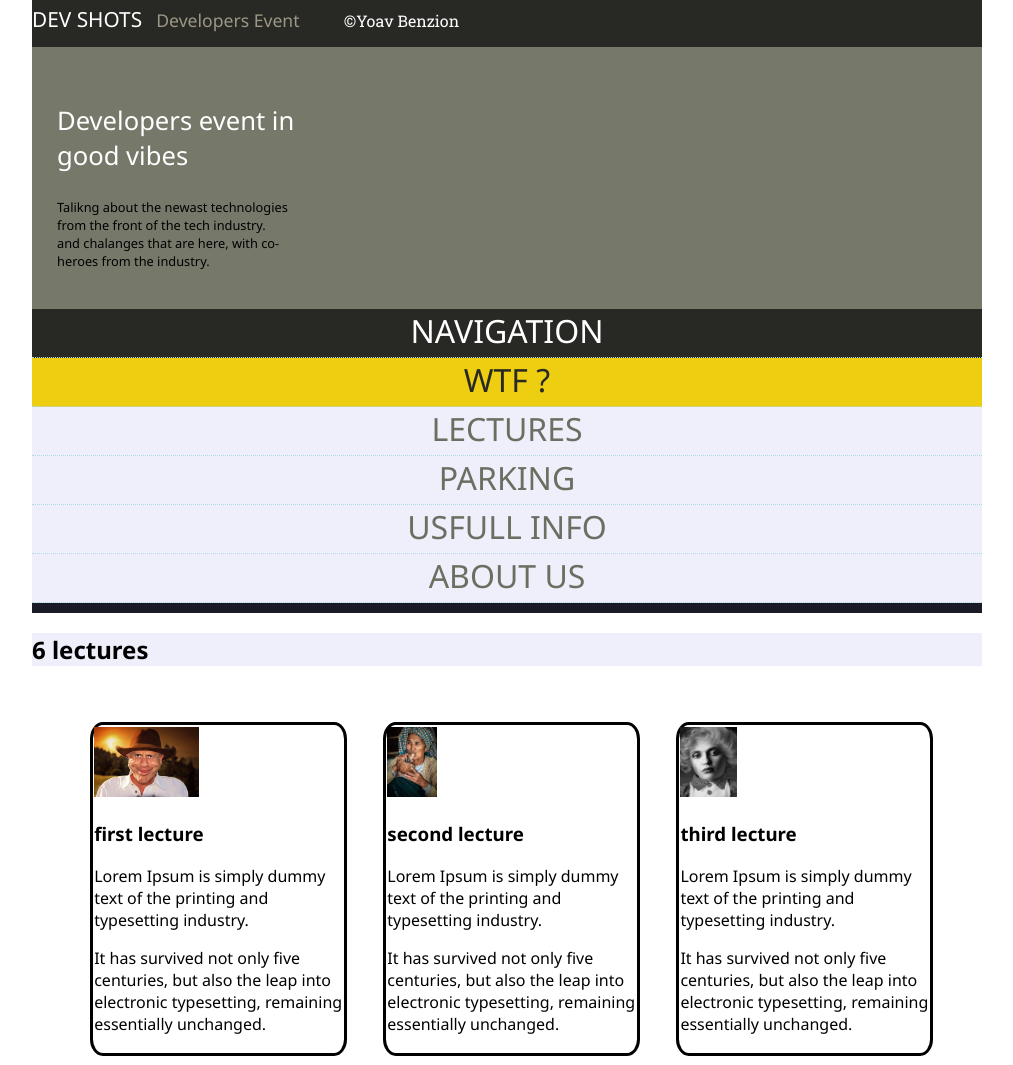
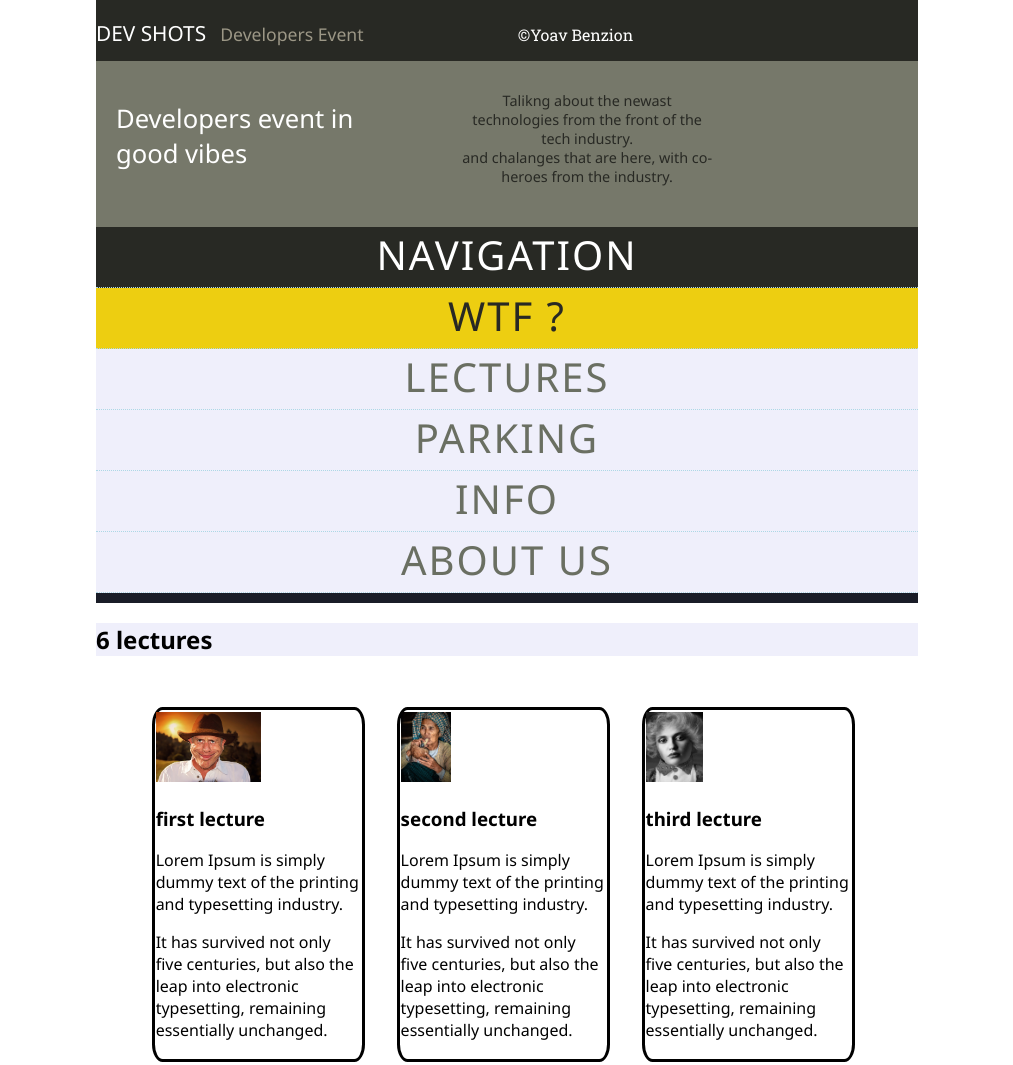
Before and after one commit to yoavBenZion/DevShots, a plain HTML site: page index.html in a window 1280 px wide. Shown: the top 1065 px of the page, without its empty margins (133-1146 px from the left). Drawn offline with Linux system fonts and the light colour scheme.

Commit message:
no message

```diff
--- a/css/color.css
+++ b/css/color.css
@@ -1,2 +1,5 @@
 .white1 { color: #fff;}
+
 .grey1 {color: #9C9786;}
+
+.black1 {color: #282924;}
--- a/css/main.css
+++ b/css/main.css
@@ -16,6 +16,7 @@ GENERAL
 
 * {
   font-family: "Noto Sans";
+  box-sizing: border-box;
 }
 
 body {
@@ -50,7 +51,7 @@ BORDER-HEADER
 }
 
 header h1 {
-  margin-top: 0;
+/*  margin-top: 0 2px;*/
   display: inline-block;
   color: #fff;
   font-size: 1.3em;
@@ -70,7 +71,8 @@ p.logo {
   color: white;
   font-family:"Roboto Slab";
   display: inline-block;
-  margin: 0 40px
+  margin: 5px 0 5px 150px;
+/*  text-align: right;*/
 }
 
 /*******************************
@@ -83,20 +85,27 @@ header {
   background: #76786a url(../img/protagonist-1816209_640.jpg) no-repeat center bottom;
   background-size: 20%;
 }
+#head-section div {
+  vertical-align: top;
+  display: inline-block;
+  width: 300px;
+  margin: 10px 20px;
 
+}
 
-#head-section  {
+#head-section p {
   display: inline-block;
-  width: 250px;
-  height: 200px;
-  margin: 0 5px;
   padding-left: 20px;
+  text-align: center;
+  width: 33.33333%;
+  margin: 0 auto;
 }
 
 
 /*******************************
 HEAD-NAV
 *******************************/
+
 
 .nav ul {
   display: inline-block;
@@ -105,12 +114,11 @@ HEAD-NAV
   text-align: center;
   text-transform: uppercase;
   margin-bottom: 0;
-  font-size: 2em;
+  font-size: 2.5em;
+  letter-spacing: 2px;
+  padding-left: 0;
 }
 
-.nav ul {
-  padding-left: 0;
-}
 
 .nav li {
   border-bottom: 0.5px dotted lightblue;
@@ -127,6 +135,14 @@ HEAD-NAV
 
 #wtf {
   color: #282924;
+}
+
+#wtf:hover {
+  color: crimson;
+}
+
+.nav a:hover {
+  color: crimson;
 }
 
 
--- a/css/size.css
+++ b/css/size.css
@@ -1,3 +1,3 @@
 .size1 {font-size: 1.3em;} /*Top head bar*/
 .size2 {font-size: 1.6em;}
-.size3 {font-size: 0.8em;} /*Section p*/
+.size3 {font-size: 0.9em;} /*Section p*/
--- a/index.html
+++ b/index.html
@@ -13,16 +13,16 @@
       <p class="logo">&copy;Yoav Benzion</p>
       </div>
        <section id="head-section">
-         <p class="white1 size2">Developers event in good vibes</p>
-         <p class="size3 .grey1" >Talikng about the newast technologies from the front of the tech industry.<br> and chalanges that are here, with co-heroes from the industry.</p>
+         <div class="white1 size2">Developers event in good vibes</div>
+         <p class="size3 black1">Talikng about the newast technologies from the front of the tech industry.<br> and chalanges that are here, with co-heroes from the industry.</p>
        </section>
          <nav class="nav">
           <ul>
-           <li class="backBlack1"><a id="navigation" href="#">Navigation</a></li>
+           <li class="backBlack1 white1">Navigation</li>
             <li class="backYellow second"><a id="wtf" href="#">wtf ?</a></li>
             <li><a href="#">lectures</a></li>
             <li><a href="#">parking</a></li>
-            <li><a href="#">usfull info</a></li>
+            <li><a href="#">info</a></li>
             <li><a href="#">about us</a></li>
           </ul>
         </nav>
```
Also changed, not shown: css/fonts.css (line endings or trailing spaces).
